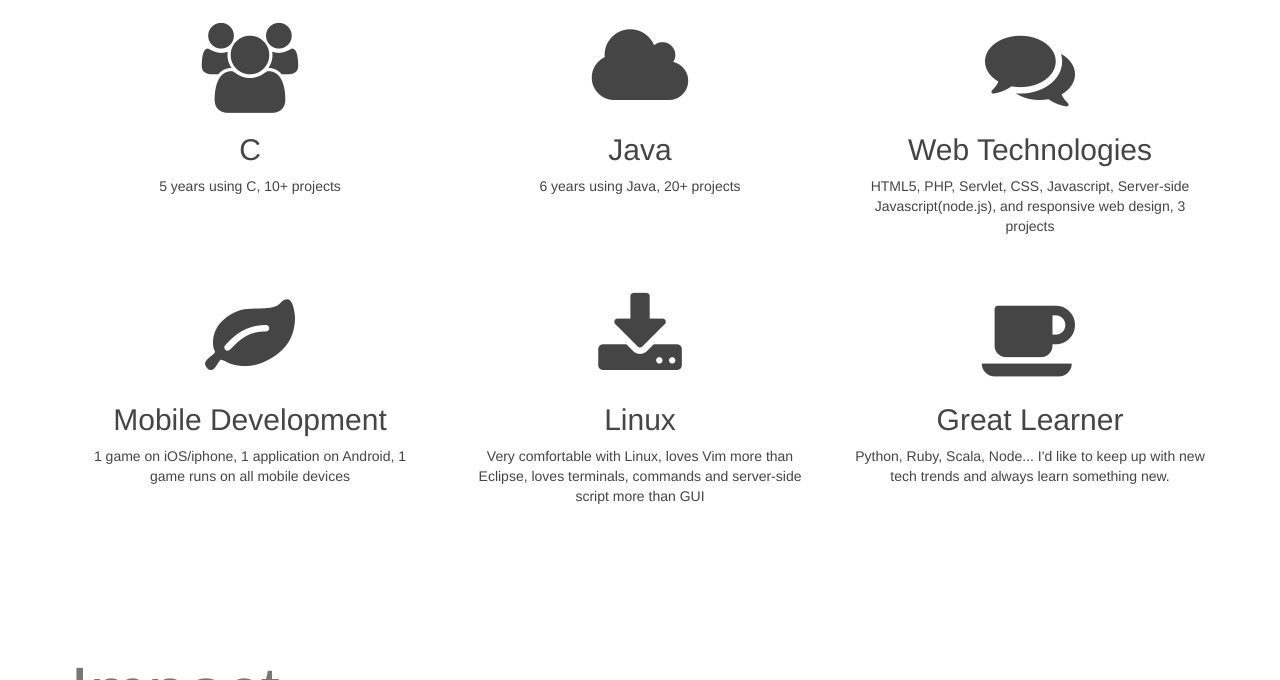
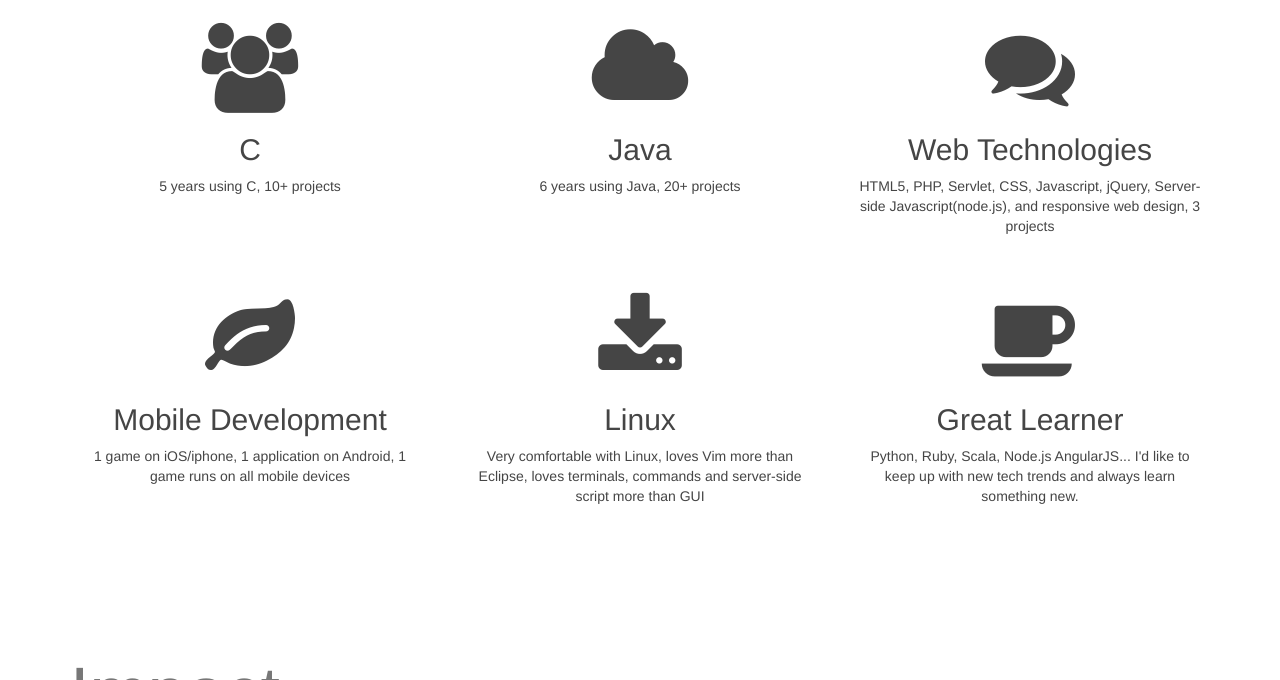
Before and after one commit to ZBD/personalPage, a plain HTML site: page index.html in a window 1280 px wide. Shown: the part 804-1484 px from the top of the page. Drawn offline with nearby package versions, Linux system fonts and the light colour scheme.

Commit message:
small modify about skills

```diff
--- a/index.html
+++ b/index.html
@@ -79,7 +79,7 @@
           <div class="features-item col-sm-6 col-md-4">
             <span class="icon fa fa-comments"></span>
             <h2>Web Technologies</h2>
-            <p>HTML5, PHP, Servlet, CSS, Javascript, Server-side Javascript(node.js), and responsive web design, 3 projects</p>
+            <p>HTML5, PHP, Servlet, CSS, Javascript, jQuery, Server-side Javascript(node.js), and responsive web design, 3 projects</p>
           </div>
           <div class="features-item col-sm-6 col-md-4">
             <span class="icon fa fa-leaf"></span>
@@ -94,7 +94,7 @@
           <div class="features-item col-sm-6 col-md-4">
             <span class="icon fa fa-coffee"></span>
             <h2>Great Learner</h2>
-            <p>Python, Ruby, Scala, Node... I'd like to keep up with new tech trends and always learn something new.</p>
+            <p>Python, Ruby, Scala, Node.js AngularJS... I'd like to keep up with new tech trends and always learn something new.</p>
           </div>
         </div><!-- /.row -->
       </div><!-- /.container -->
```
